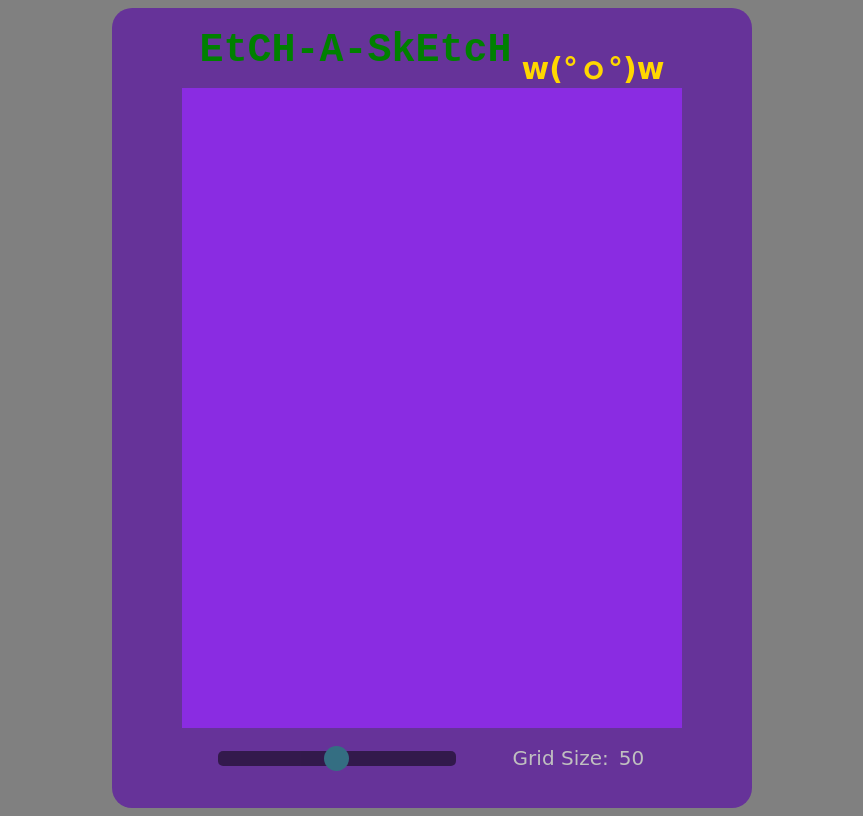
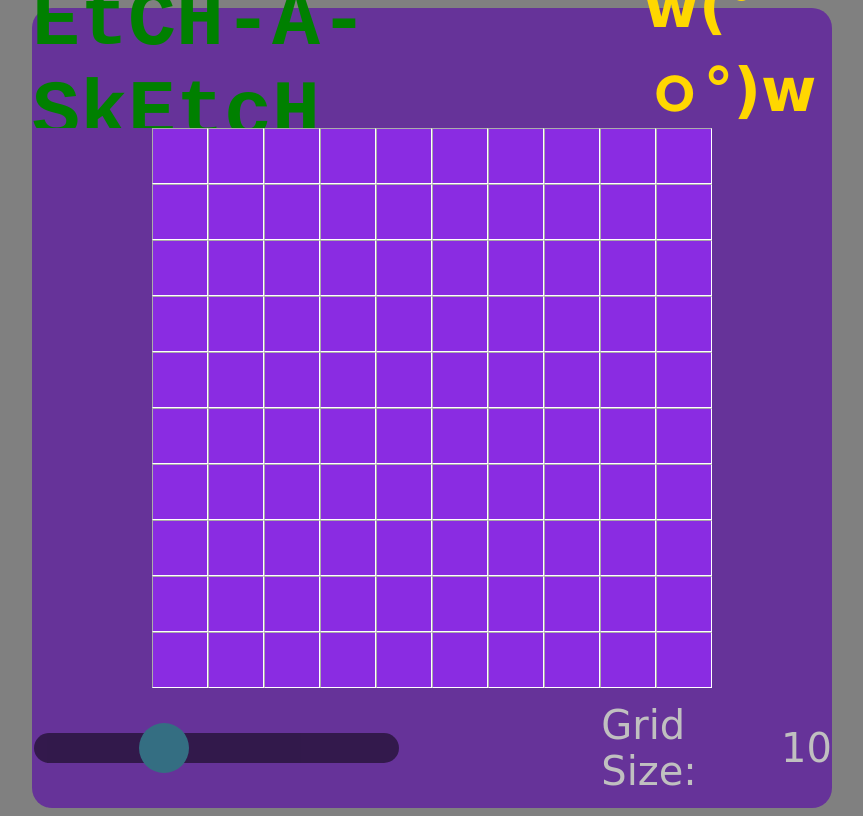
Before and after one commit to kpatel7c8/etch-a-sketch, a plain HTML site: page index.html in a window 1280 px wide. Shown: the whole page, without its empty margins (208-1071 px from the left). Drawn offline with Linux system fonts and the light colour scheme.

Commit message:
adjust grid size,shape;add transition to remove patchy drawing; add box borders

```diff
--- a/index.html
+++ b/index.html
@@ -18,7 +18,7 @@
         <div id="container"></div>
         <div id="bottom">
             <div class="slidecontainer">
-                <input type="range" min="" max="100" value="50" class="slider" id="myRange">
+                <input type="range" min="5" max="20" value="10" class="slider" id="myRange">
             </div>
             <p>Grid Size:<span id="demo"></span></p>
         </div>
--- a/script.js
+++ b/script.js
@@ -6,7 +6,8 @@ output.innerHTML = slider.value;
 
 gridMaker(slider.value);
 
-gridMaker(output.innerHTML);
+
+
 
 function gridMaker(n) {
     for(i=0;i<n;i++) {
@@ -46,3 +47,5 @@ slider.onchange = function () {
         });
     });
 }
+
+let randomColor = 'red';
--- a/style.css
+++ b/style.css
@@ -16,7 +16,7 @@ body {
     background-color: rebeccapurple;
     border-radius: 20px;
     display: flex;
-    max-width: 80vh;
+    max-width: 100vh;
     height: 100vh;
     flex-grow: 1;
     flex-direction: column;
@@ -24,39 +24,39 @@ body {
 
 #top {
     display: flex;
-    align-items: flex-start;
-    height: 60px;
+    align-items: center;
+    height: 120px;
     color: green;
-    font-size: 40px;
+    font-size: 80px;
     font-family:'Courier New', Courier, monospace ;
     font-weight: 900;
-    gap: 10px;
+    gap: 200px;
 }
 
 #emoticon {
     color: gold;
     font-family: cursive;
-    font-size: 30px;
+    font-size: 60px;
     align-self: flex-end;
 }
 
 #bottom {
     display: flex;
-    align-items: center;
-    height: 60px;
+    align-items:center;
+    height: 120px;
     color: silver;
     font-size: 35px;
     font-family: cursive, lucida ;
-    align-content: space-around;
-    gap: 50px;
+    align-content: space-between;
+    gap: 200px;
 }
 
 #container {
-    border-left: 70px solid rebeccapurple;
-    border-right: 70px solid rebeccapurple;
+    border-left: 120px solid rebeccapurple;
+    border-right: 120px solid rebeccapurple;
     display: flex;
-    width: 80vh;
-    max-height: 80vh;
+    width: 100vh;
+    max-height: 100vh;
     flex-direction: column;
     align-items: stretch;
     flex-grow: 1;
@@ -66,7 +66,8 @@ body {
     display: flex;
     align-items: stretch;
     flex-grow: 1;
-    cursor: crosshair;
+    cursor: pointer;
+
 
 }
 
@@ -74,25 +75,28 @@ body {
   display: flex;
   background-color: rgb(138, 44, 226);
   flex-grow: 1;
-
+  border: 1px inset white;
 }
 
 .draw {
   display: flex;
   background-color: palevioletred;
   flex-grow: 1;
+  border: 1px outset white;
+  transition:ease-in .7s;
 }
 
 .slidecontainer {
     width: 100%;
     display: flex;
+    align-items: center;
   }
 
   .slider {
     -webkit-appearance: none;
     width: 100%;
-    height: 15px;
-    border-radius: 5px;
+    height: 30px;
+    border-radius: 20px;
     background: black;
     outline: none;
     opacity: 0.5;
@@ -107,16 +111,16 @@ body {
   .slider::-webkit-slider-thumb {
     -webkit-appearance: none;
     appearance: none;
-    width: 25px;
-    height: 25px;
+    width: 50px;
+    height: 50px;
     border-radius: 50%;
     background: #04AA6D;
     cursor: pointer;
   }
 
   .slider::-moz-range-thumb {
-    width: 25px;
-    height: 25px;
+    width: 50px;
+    height: 50px;
     border-radius: 50%;
     background: #04AA6D;
     cursor: pointer;
@@ -124,12 +128,12 @@ body {
 
   #demo {
       display: flex;
-      font-size: 20px;
+      font-size: 40px;
   }
 
   p {
     display: flex;
-    font-size: 20px;
-    width: 250px;
-    gap: 10px;
+    font-size: 40px;
+    width: 500px;
+    gap: 5px;
 }
```
Lines whose indentation alone changed are shown as unchanged.
